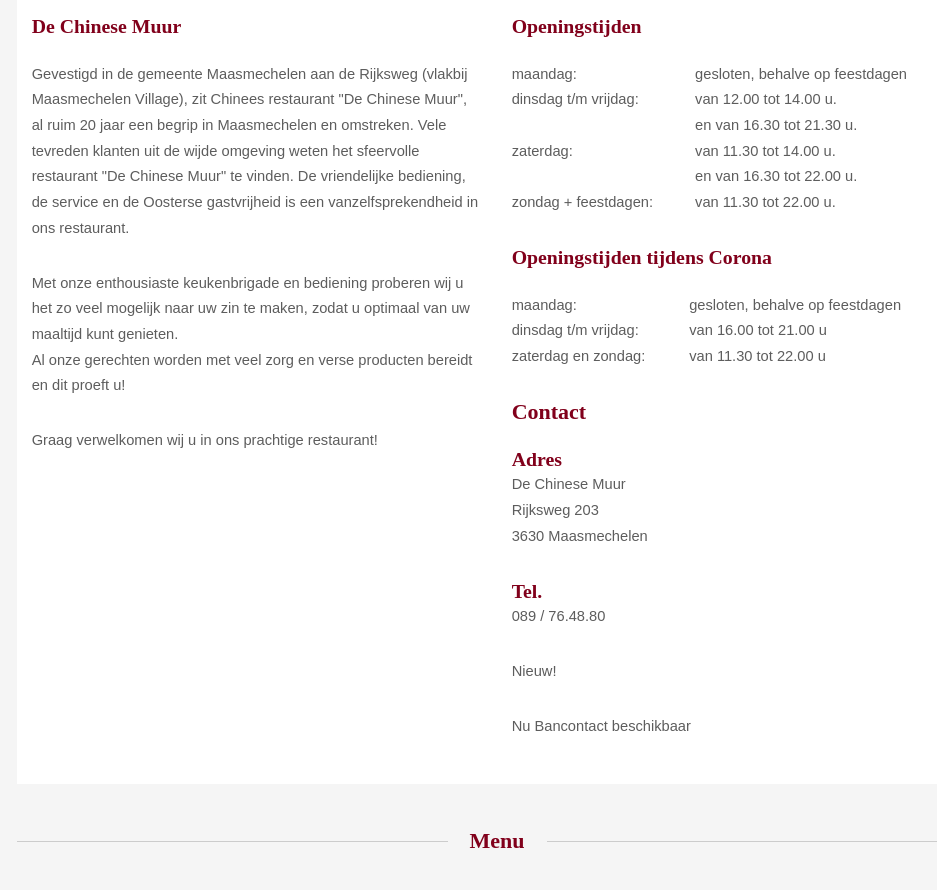
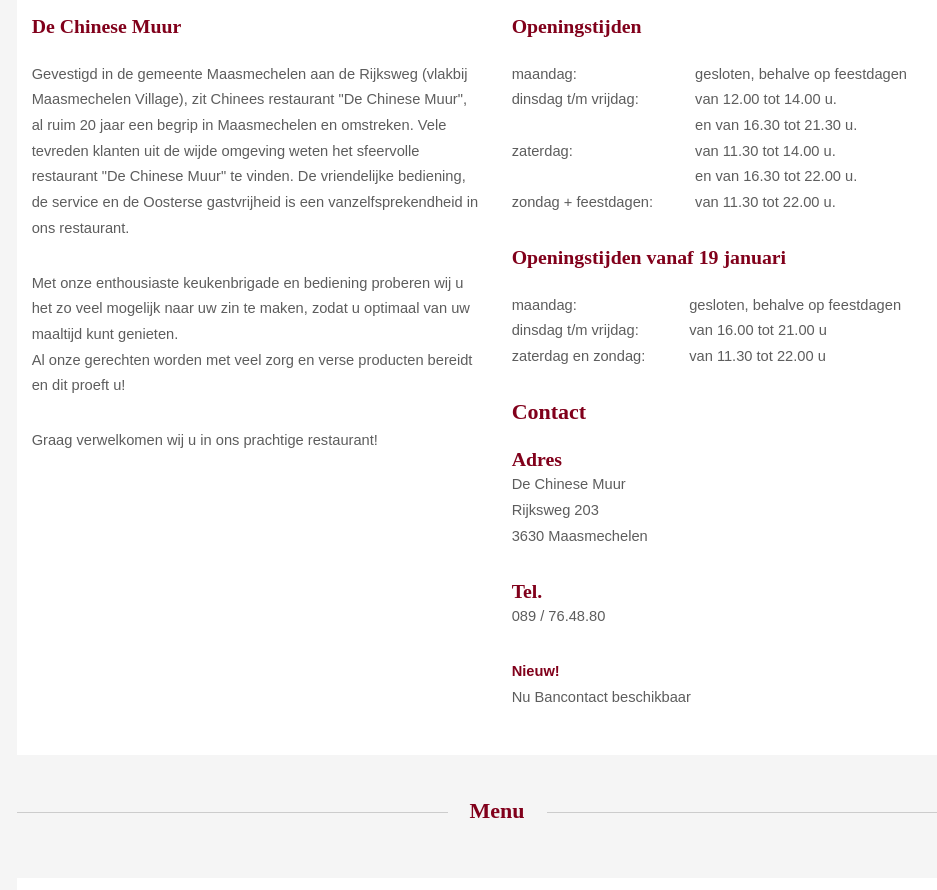
Before and after one commit to chenggggggg/Chinese-muur-Maasmechelen, a PHP site: page / in a window 1280 px wide. Shown: the part 753-1643 px from the top of the page, without its empty margins (143-1080 px from the left). Run offline with PHP 8.4, Linux system fonts and the light colour scheme; some web fonts are replaced.

Commit message:
Openingstijden changed v2

```diff
--- a/website/pages/footer.php
+++ b/website/pages/footer.php
@@ -24,7 +24,7 @@
 								<td>van 11.30 tot 22.00 u.</td>
 							</tr>
 							<tr>
-								<td>Bekijk <a href='#over'>hier</a> onze openingstijden tijdens corona</td>
+								<td>Bekijk <a href='#over'>hier</a> onze nieuwe openingstijden vanaf 19 januari</td>
 							</tr>
 						</table>
 			</div>
--- a/website/pages/over.php
+++ b/website/pages/over.php
@@ -41,7 +41,7 @@
         Tijdelijk voor corona
         -->
         <header>
-            <h3>Openingstijden tijdens Corona</h3>
+            <h3>Openingstijden vanaf 19 januari</h3>
         </header>
         <table>
           <tr>
@@ -74,7 +74,7 @@
             <p>089 / 76.48.80</p>
           </li>
 		      <li>
-            <p>Nieuw!</p>
+            <h4>Nieuw!</h4>
             <p>Nu Bancontact beschikbaar</p>
           </li>
         </ul>
```
